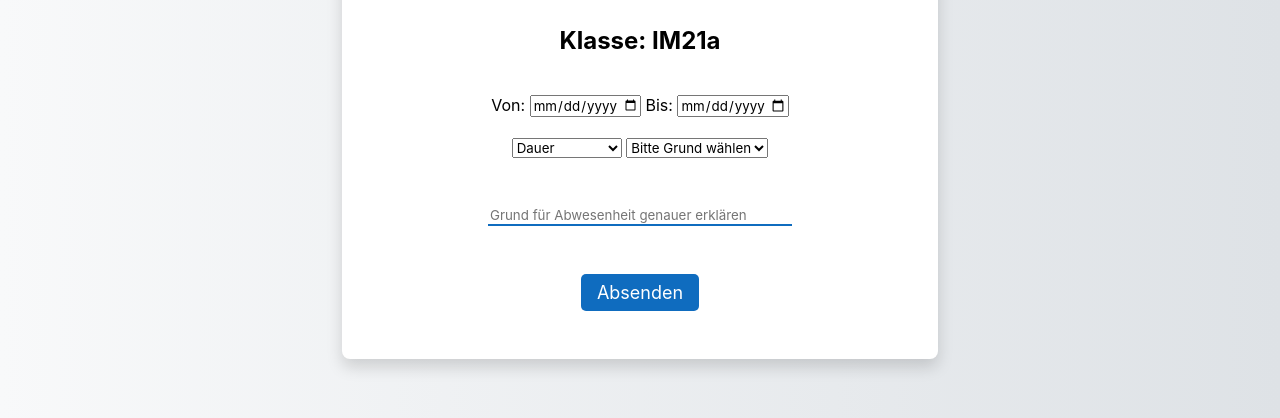
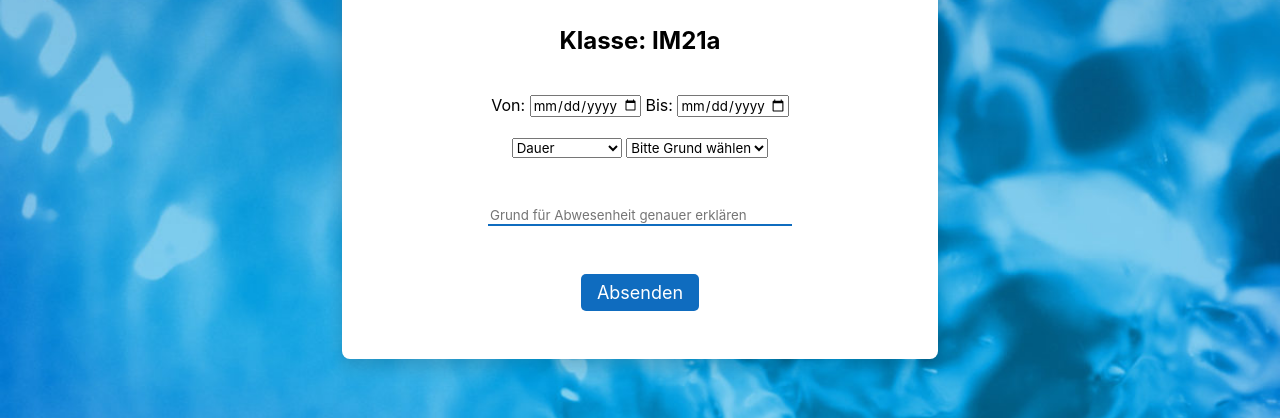
Before and after one commit to FernandoMeier/Dispenzensystem_BZZ, a plain HTML site: page index.html in a window 1280 px wide. Shown: the part 382-800 px from the top of the page. Drawn offline with Linux system fonts and the light colour scheme.

Commit message:
new background

```diff
--- a/style.css
+++ b/style.css
@@ -15,13 +15,12 @@
     align-items: center ;
     flex-direction: column;
     padding: 3rem;
-    /*
-    background-image: url("./yasincengiz38-skibididop.gif");
-    */
 }
 
 html {
     background: linear-gradient(to right,#f8f9fa 0%,#dee2e6 100%);
+    background-image: url("./bzz_bg_blau-1200x800.jpg");
+    background-size:cover;
 }
 
 html, body {
```
Also changed, not shown: bzz_bg_blau-1200x800.jpg (added).
